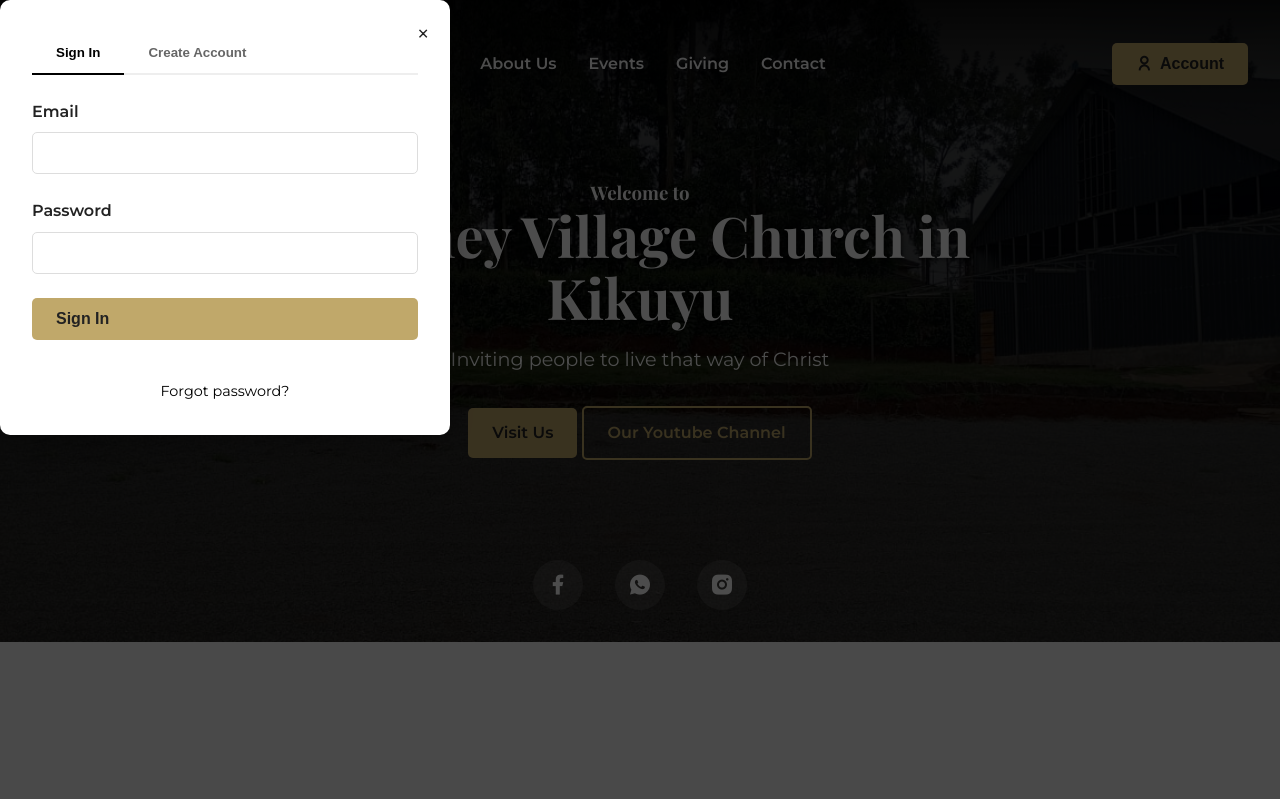
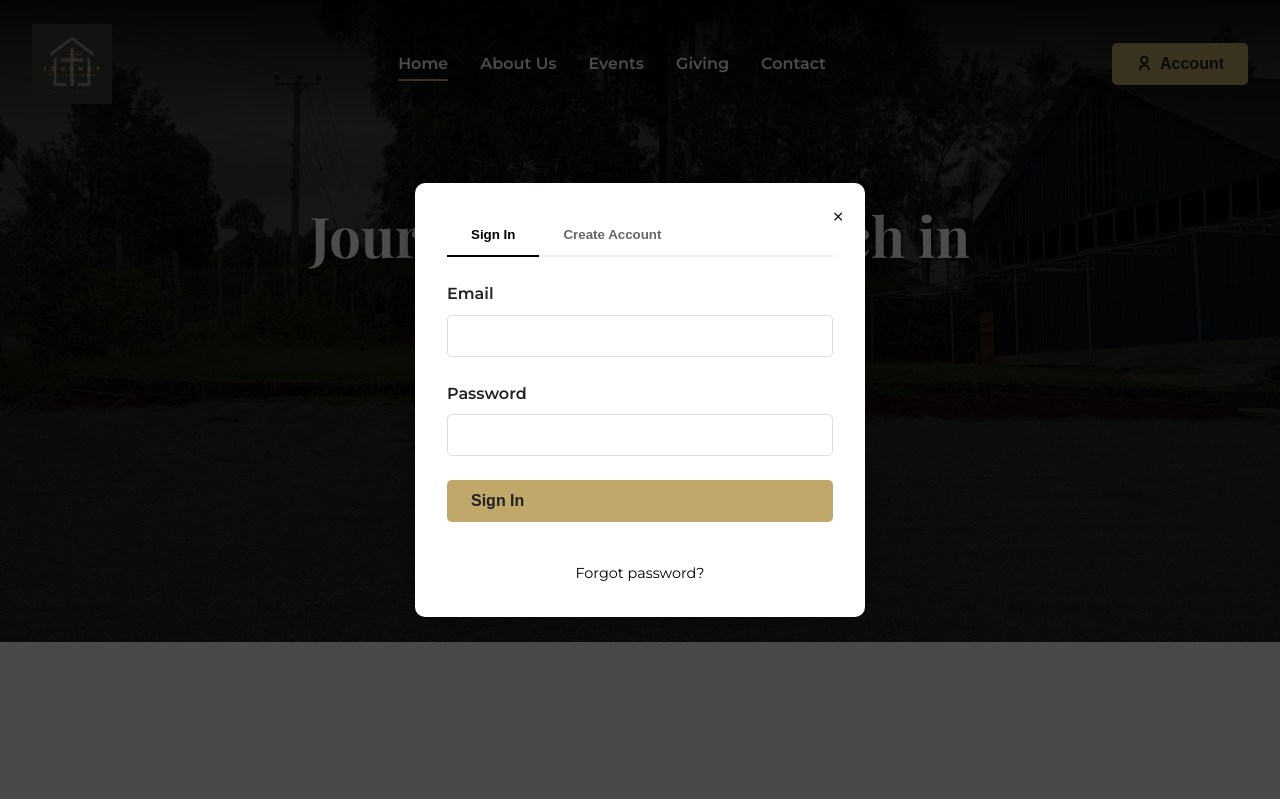
Before and after one commit to dylangathia/jvc, a plain HTML site: page index.html in a window 1280 px wide. Both pictures are taken after a click on the button "Account". Shown: the top 799 px of the page. Drawn offline with nearby package versions, Linux system fonts and the light colour scheme; no server answers.

Commit message:
Hopefully Last COmmit

```diff
--- a/index.html
+++ b/index.html
@@ -1293,7 +1293,7 @@ Reach out to us through these platforms.</p>
         await signOut(auth);
         alert("✅ Signed out");
       } else {
-        document.getElementById("account-modal").style.display = "block";
+        document.getElementById("account-modal").style.display = "flex";
       }
     });
 
```
